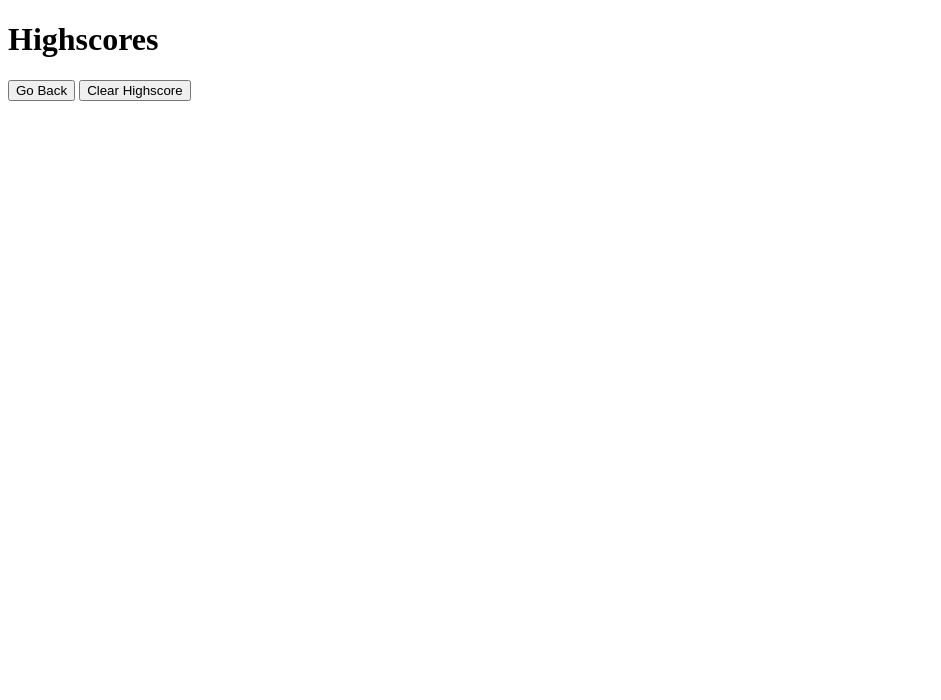
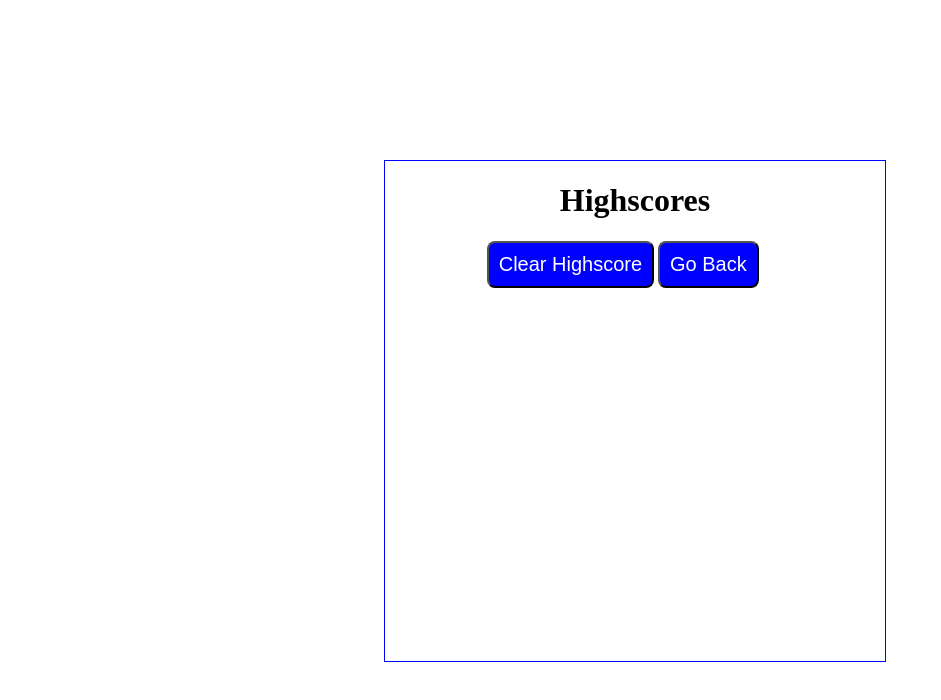
Before and after one commit to Eddie-M11/Coding-Quiz, a plain HTML site: page Highscores.html in a window 1280 px wide. Shown: the whole page, without its empty margins (0-941 px from the left). Drawn offline with Linux system fonts and the light colour scheme.

Commit message:
updated README and fixed style link

```diff
--- a/Highscores.html
+++ b/Highscores.html
@@ -4,8 +4,8 @@
     <meta charset="UTF-8" />
     <meta name="viewport" content="width=device-width, initial-scale=1.0" />
     <meta http-equiv="X-UA-Compatible" content="ie=edge" />
-    <link rel="stylesheet" type="text/css" href="assets/style.css" />
-    <title>Document</title>
+    <link rel="stylesheet" type="text/css" href="assests/styles.css" />
+    <title>Highscors</title>
   </head>
 
   <body>
```
Also changed, not shown: assests/code1.png (added), assests/code2.png (added), assests/code3.png (added), 2 other files.
